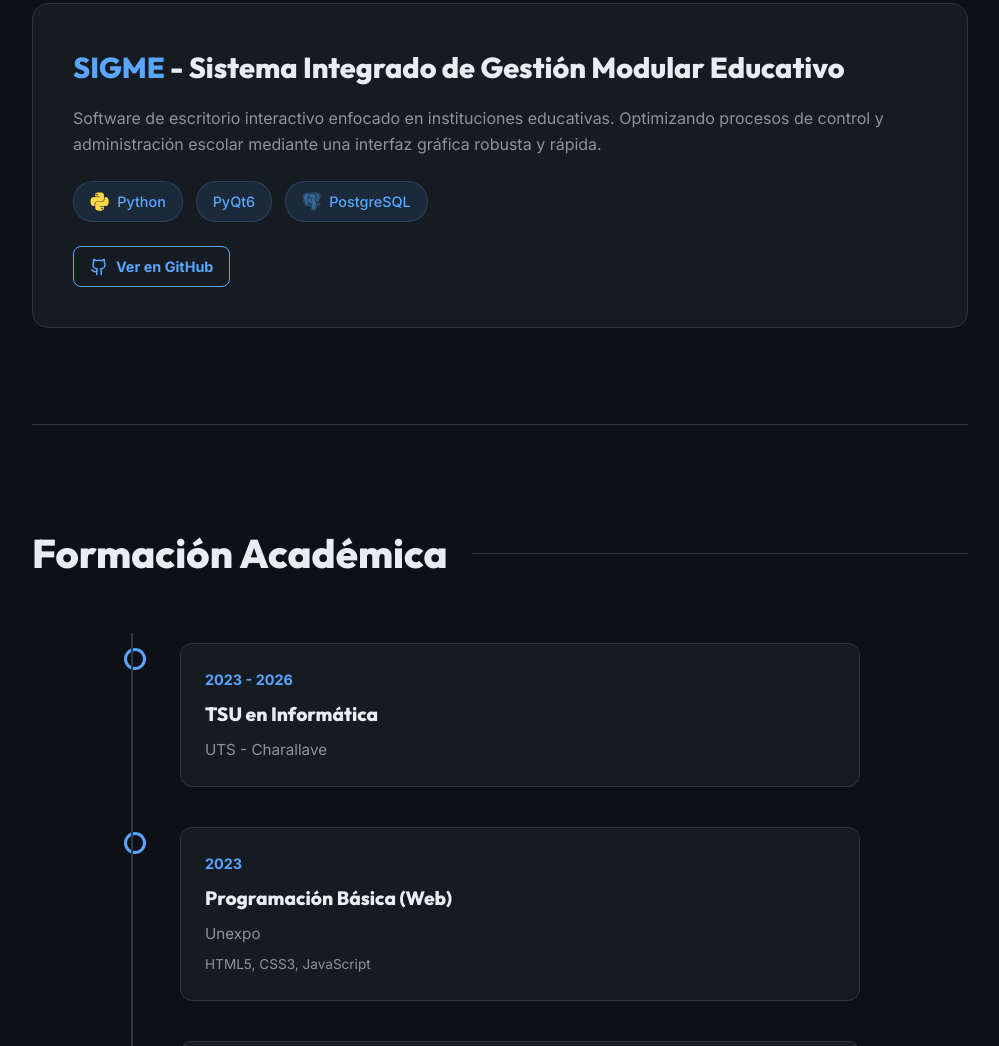
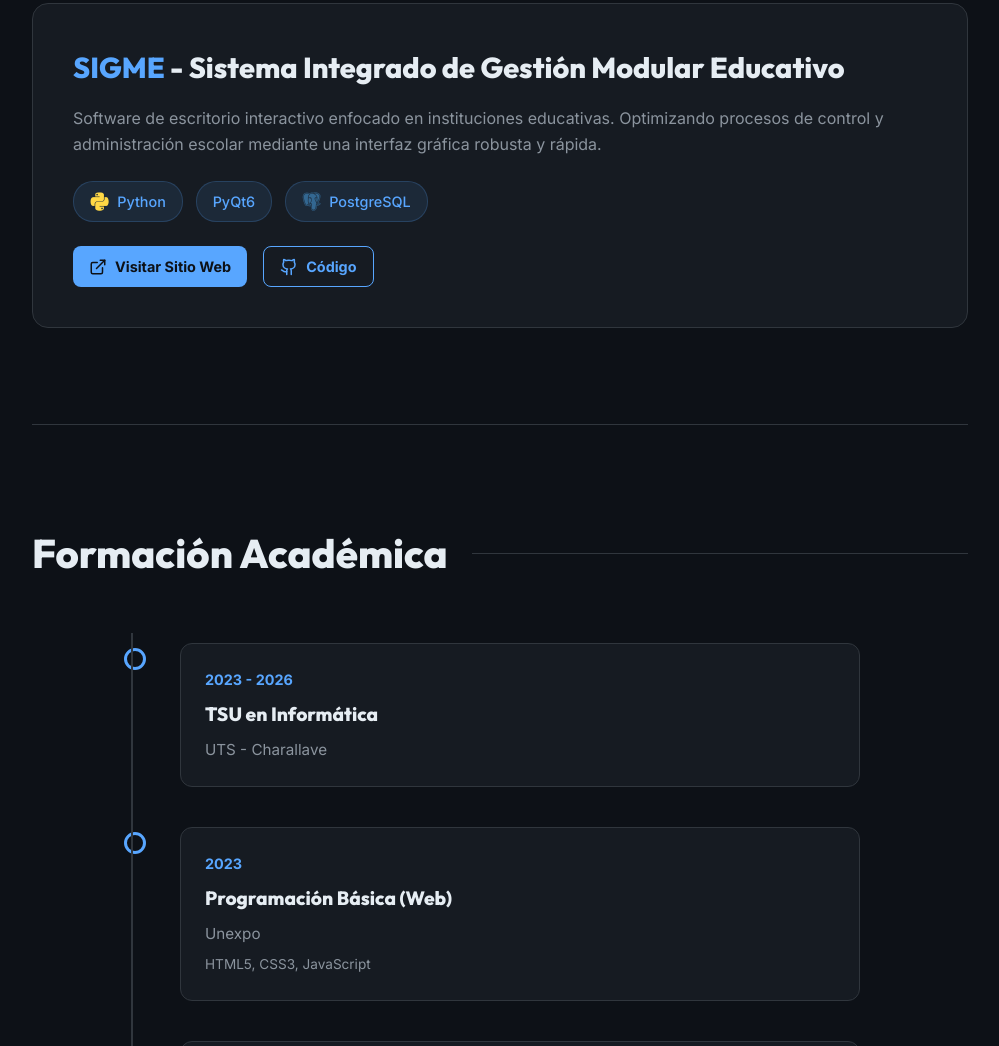
Before and after one commit to santiagoxx93/Portafoliowebsantiago, a website built with Vite: page index.html in a window 1280 px wide. Shown: the part 2623-3669 px from the top of the page, without its empty margins (140-1139 px from the left). Built offline with nearby package versions, Linux system fonts and the light colour scheme.

Commit message:
Añadir botón al sitio web en vivo de SIGME

```diff
--- a/index.html
+++ b/index.html
@@ -155,10 +155,14 @@
                   <span class="skill-tag">PyQt6</span>
                   <span class="skill-tag"><i class="devicon-postgresql-plain colored"></i> PostgreSQL</span>
                 </div>
-                <div class="project-links" style="margin-top: 1.5rem;">
+                <div class="project-links" style="margin-top: 1.5rem; display: flex; gap: 1rem; flex-wrap: wrap;">
+                  <a href="https://sigme.site/" target="_blank" class="btn btn-primary" style="display:inline-flex; align-items:center; gap:0.5rem; padding: 0.5rem 1rem; font-size: 0.9rem;">
+                    <svg xmlns="http://www.w3.org/2000/svg" width="18" height="18" viewBox="0 0 24 24" fill="none" stroke="currentColor" stroke-width="2" stroke-linecap="round" stroke-linejoin="round"><path d="M18 13v6a2 2 0 0 1-2 2H5a2 2 0 0 1-2-2V8a2 2 0 0 1 2-2h6"/><polyline points="15 3 21 3 21 9"/><line x1="10" x2="21" y1="14" y2="3"/></svg>
+                    Visitar Sitio Web
+                  </a>
                   <a href="https://github.com/santiagoxx93/SIGME" target="_blank" class="btn btn-outline" style="display:inline-flex; align-items:center; gap:0.5rem; padding: 0.5rem 1rem; font-size: 0.9rem;">
                     <svg xmlns="http://www.w3.org/2000/svg" width="18" height="18" viewBox="0 0 24 24" fill="none" stroke="currentColor" stroke-width="2" stroke-linecap="round" stroke-linejoin="round"><path d="M15 22v-4a4.8 4.8 0 0 0-1-3.5c3 0 6-2 6-5.5.08-1.25-.27-2.48-1-3.5.28-1.15.28-2.35 0-3.5 0 0-1 0-3 1.5-2.64-.5-5.36-.5-8 0C6 2 5 2 5 2c-.3 1.15-.3 2.35 0 3.5A5.403 5.403 0 0 0 4 9c0 3.5 3 5.5 6 5.5-.39.49-.68 1.05-.85 1.65-.17.6-.22 1.23-.15 1.85v4"/><path d="M9 18c-4.51 2-5-2-7-2"/></svg>
-                    Ver en GitHub
+                    Código
                   </a>
                 </div>
               </div>
```
